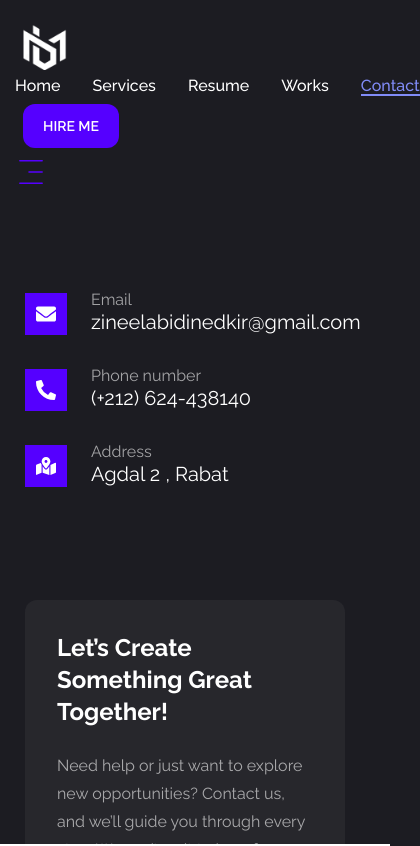
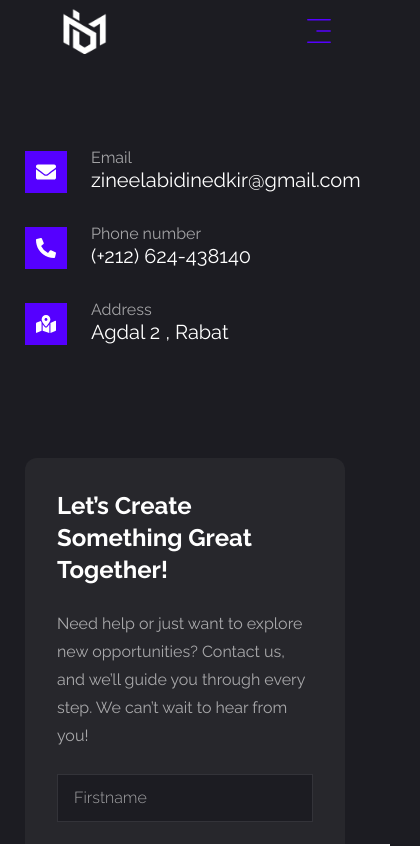
Before and after one commit to ZineelabidineDkirDev/zainPortfolio, a Next.js app: page /contact in a window 390 px wide. Shown: the top 846 px of the page, 420 px wide, since content can reach past the window. Built offline with nearby package versions, Linux system fonts and the light colour scheme.

Commit message:
rules edit final

```diff
--- a/app/globals.css
+++ b/app/globals.css
@@ -43,6 +43,10 @@
   @apply left-[500px] top-0 opacity-0 origin-center;
 }
 
+.z-50 {
+  z-index: 50;
+}
+
 .text-outline {
   -webkit-text-stroke: 1px #fff;
   color: transparent;
--- a/components/Header.jsx
+++ b/components/Header.jsx
@@ -1,32 +1,36 @@
-import Link from 'next/link'
-import React from 'react'
-import Nav from './Nav'
-import { Button } from './ui/button'
-import MobileNav from './MobileNav'
-import Image from 'next/image'
-
+import Link from 'next/link';
+import React from 'react';
+import Nav from './Nav';
+import { Button } from './ui/button';
+import MobileNav from './MobileNav';
+import Image from 'next/image';
 
 const Header = () => {
-  return (<hedear className="px-8  xl:mx-32 xl:py-12 text-white ">
-     <div className="container xl:mx-auto none ml-0 xl:flex justify-between items-center">
+  return (
+    <header className="px-8 xl:mx-32 xl:py-7 text-white bg-transparent mx-2 max-sm:overflow-x-hidden">
+      <div className="container xl:mx-auto ml-0 flex justify-between items-center">
+        {/* Logo */}
         <Link href="/">
-      <Image src="/images/hlogo.png" alt="logo" width={60} height={60}
-                className="object-contain p-2 "/>
+          <Image src="/images/hlogo.png" alt="logo" width={60} height={60} className="object-contain p-2 " />
         </Link>
-      <div className="sm:hidden xl:flex items-center gap-8">
+
+        {/* Desktop Navigation */}
+        <div className="max-sm:hidden xl:flex items-center gap-8">
           <Nav />
           <Link href="/contact">
-          <Button className="px-5 uppercase duration-500 ease-in-out py-2 m-2 rounded-xl hover:bg-indigo-950 bg-accent">Hire Me</Button>
+            <Button className="px-5 uppercase duration-500 ease-in-out py-2 m-2 rounded-xl hover:bg-indigo-950 bg-accent">
+              Hire Me
+            </Button>
           </Link>
         </div>
 
-      <div className="xl:hidden">
+        {/* Mobile Navigation */}
+        <div className="block xl:hidden">
           <MobileNav />
         </div>
       </div>
-  </hedear>
-  )
+    </header>
+  );
+};
 
-}
-
-export default Header
+export default Header;
--- a/components/MobileNav.jsx
+++ b/components/MobileNav.jsx
@@ -38,14 +38,13 @@ const MobileNav = () => {
   <SheetTrigger className="flex justify-center items-center">
     <CiMenuFries className="text-[32px] text-accent" />
   </SheetTrigger>
-      <SheetContent className="flex flex-col justify-center items-center gap-8">
+  <SheetContent className="fixed inset-0 z-50 flex flex-col justify-center items-center gap-8 bg-black bg-opacity-90">
     <div className="mt-2 mb-20 text-center text-2xl">
       <Link href="/">
-          <Image src="/images/hlogo.png" width={60} height={60} alt=""
-                className="object-contain"/>
+        <Image src="/images/hlogo.png" width={60} height={60} alt="logo" className="object-contain" />
       </Link>
     </div>
-        <nav className="flex flex-col justify-center items-center gap-8 ">
+    <nav className="flex flex-col justify-center items-center gap-8">
       {links.map((link, index) => (
         <Link
           href={link.path}
@@ -59,6 +58,7 @@ const MobileNav = () => {
     </nav>
   </SheetContent>
 </Sheet>
+
   );
 };
 
--- a/tailwind.config.js
+++ b/tailwind.config.js
@@ -21,7 +21,7 @@ module.exports = {
         "sm": "640px",
         "md": "760px",
         "lg": "1200px",
-        "xs": "390px",
+        "xs": "425px",
       },
     },
     extend: {
```
Lines whose indentation alone changed are shown as unchanged.
